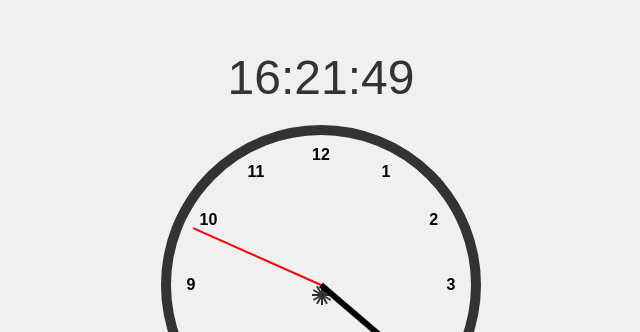
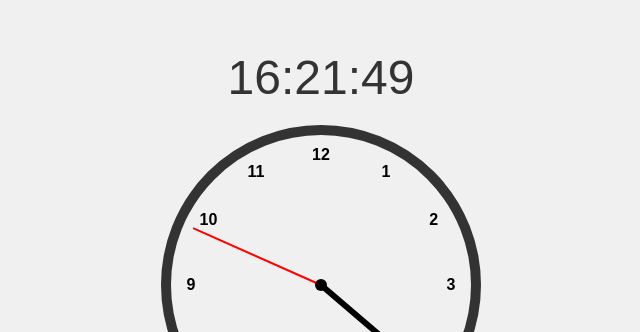
Before and after one commit to websimapi/websim-digital-analog-clock, a plain HTML site: page index.html in a window 1280 px wide. Shown: the part 161-493 px from the top of the page, 319-959 px from the left. Drawn offline with Linux system fonts and the light colour scheme.

Commit message:
v6: <manual-edit>

```diff
--- a/index.html
+++ b/index.html
@@ -13,6 +13,7 @@
             <div class="hour-hand"></div>
             <div class="minute-hand"></div>
             <div class="second-hand"></div>
+            <div class="center-dot"></div>
         </div>
     </div>
     <script type="module" src="js/main.js"></script>
--- a/styles.css
+++ b/styles.css
@@ -53,13 +53,7 @@ body {
     height: 100%;
 }
 
-.tick-mark {
-    position: absolute;
-    width: 2px;
-    height: 10px;
-    background-color: #333;
-    transform-origin: bottom center;
-}
+
 
 .hour-hand, .minute-hand, .second-hand {
     position: absolute;
@@ -84,3 +78,14 @@ body {
     height: 140px;
     background-color: red;
 }
+
+.center-dot {
+    position: absolute;
+    top: 50%;
+    left: 50%;
+    transform: translate(-50%, -50%);
+    width: 12px;
+    height: 12px;
+    background-color: black;
+    border-radius: 50%;
+}
```
